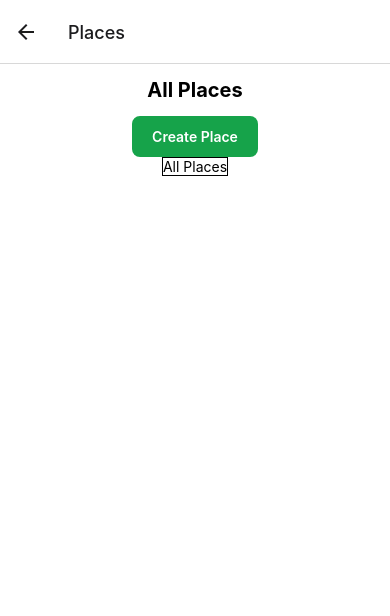
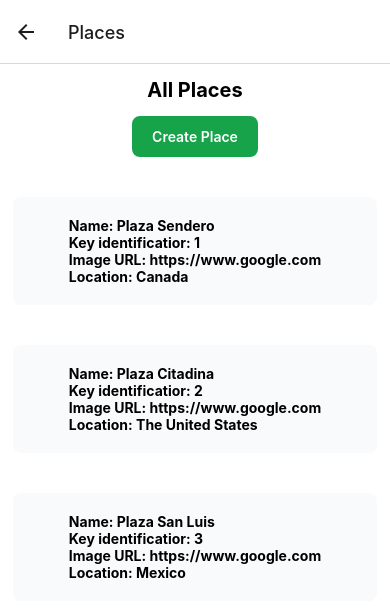
Before and after one commit to Jorge-Ortiz-Mata/app-07-Mobile-Device-Features, a React Native app: screen /Places in a window 390 px wide. Shown: the top 616 px of the page. Built offline with nearby package versions, Linux system fonts and the light colour scheme.

Commit message:
Create Place Screen and render box with dummy-data in the Places Screen.

```diff
--- a/src/Index.jsx
+++ b/src/Index.jsx
@@ -3,6 +3,7 @@ import { createNativeStackNavigator } from "@react-navigation/native-stack";
 
 import Welcome from "./screens/Welcome"
 import Places from "./screens/Places";
+import CreatePlace from "./screens/CreatePlace";
 
 const Stack = createNativeStackNavigator();
 
@@ -13,6 +14,7 @@ export default function Index(){
       <Stack.Navigator>
         <Stack.Screen name="Welcome" component={Welcome} options={{headerShown: false}} />
         <Stack.Screen name="Places" component={Places} />
+        <Stack.Screen name="CreatePlace" component={CreatePlace} />
       </Stack.Navigator>
     </NavigationContainer>
   )
--- /dev/null
+++ b/src/components/FieldForm.jsx
@@ -0,0 +1,11 @@
+import { View, Text, TextInput } from "react-native"
+
+export default function FieldForm({question}){
+
+  return(
+    <View className="rounded-2xl ">
+      <Text className="mt-3 mb-1 font-semibold font-bold text-gray-600">{question}</Text>
+      <TextInput className="border border-gray-300 rounded-lg" />
+    </View>
+  )
+}
--- /dev/null
+++ b/src/components/Form.jsx
@@ -0,0 +1,32 @@
+import { useState } from "react";
+import { View } from "react-native";
+import CustomButton from "./CustomButton";
+import FieldForm from "./FieldForm";
+
+export default function Form(){
+  const [place, setPlace] = useState({
+    name: '', imageURL: '', location: ''
+  });
+
+  function buildPlace(id, value){
+    // console.log(id);
+    // console
+  }
+
+  function savePlace(){
+
+  }
+
+  console.log(place)
+
+  return(
+    <View className="bg-white p-2 m-2 rounded-lg">
+      <FieldForm question="Place's name"/>
+      <FieldForm question="Place's image"/>
+      <FieldForm question="Place's location"/>
+      <View className="items-center mt-10 mb-5">
+        <CustomButton title="Create place" action={savePlace} />
+      </View>
+    </View>
+  )
+}
--- a/src/components/PlacesList.jsx
+++ b/src/components/PlacesList.jsx
@@ -2,14 +2,19 @@ import { View, Text, FlatList } from "react-native";
 import { useAtom } from "jotai";
 import { placesAtom } from "../data/atomVariables";
 
+import { places } from '../data/dummy-places';
+import SinglePlaceBox from "./SinglePlaceBox";
+
 export default function PlacesList(){
-  const [places] = useAtom(placesAtom)
-
-  console.log(places);
+  // const [places] = useAtom(placesAtom)
 
   return(
-    <View className="border">
-      <Text>All Places</Text>
+    <View className="mt-5">
+      <FlatList
+        data={places}
+        keyExtractor={place => place.id}
+        renderItem={({item}) => <SinglePlaceBox place={item} />}
+      />
     </View>
   )
 }
--- /dev/null
+++ b/src/components/SinglePlaceBox.jsx
@@ -0,0 +1,13 @@
+import { Pressable, Text } from "react-native";
+
+export default function SinglePlaceBox({place}){
+
+  return(
+    <Pressable className="px-14 py-5 my-5 rounded-lg bg-gray-50" onPress={() => {console.log(place.name)}}>
+      <Text className="font-bold">Name: {place.name}</Text>
+      <Text className="font-bold">Key identificatior: {place.id}</Text>
+      <Text className="font-bold">Image URL: {place.imageURL}</Text>
+      <Text className="font-bold">Location: {place.location}</Text>
+    </Pressable>
+  )
+}
--- a/src/data/atomVariables.jsx
+++ b/src/data/atomVariables.jsx
@@ -1,6 +1,6 @@
 import { atom } from "jotai";
 
-export const placesAtom = atom({});
+export const placesAtom = atom([]);
 
 /*
 
--- /dev/null
+++ b/src/data/dummy-places.js
@@ -0,0 +1,5 @@
+export const places = [
+  { id: 1, name: 'Plaza Sendero', imageURL: 'https://www.google.com', location: 'Canada' },
+  { id: 2, name: 'Plaza Citadina', imageURL: 'https://www.google.com', location: 'The United States' },
+  { id: 3, name: 'Plaza San Luis', imageURL: 'https://www.google.com', location: 'Mexico' },
+];
--- /dev/null
+++ b/src/screens/CreatePlace.jsx
@@ -0,0 +1,14 @@
+import { StatusBar } from 'expo-status-bar';
+import { View, Text } from "react-native";
+import Form from '../components/Form';
+
+export default function CreatePlace(){
+
+  return(
+    <View className="flex-1">
+      <Text className="text-semibold text-xl my-3 font-bold text-center">Create Place</Text>
+      <Form />
+      <StatusBar style="dark" />
+    </View>
+  )
+}
--- a/src/screens/Places.jsx
+++ b/src/screens/Places.jsx
@@ -3,10 +3,14 @@ import { StatusBar } from 'expo-status-bar';
 
 import CustomButton from "../components/CustomButton";
 import PlacesList from "../components/PlacesList";
+import { useNavigation } from "@react-navigation/native";
 
 export default function Places(){
+  const navigation = useNavigation();
 
-  function goToCreatePlace(){}
+  function goToCreatePlace(){
+    navigation.navigate('CreatePlace');
+  }
 
   return(
     <View className="flex-1 items-center bg-white">
```
